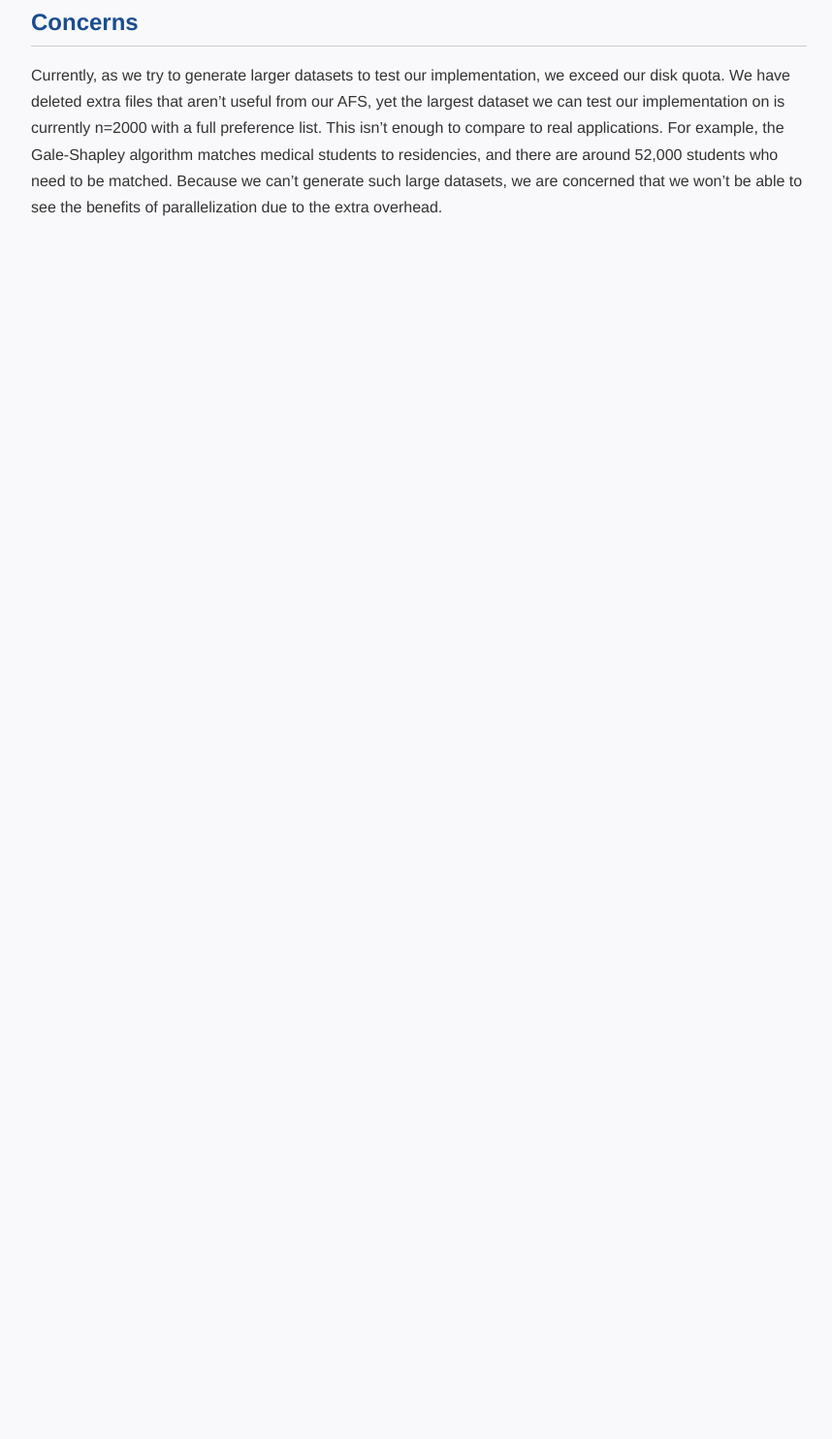
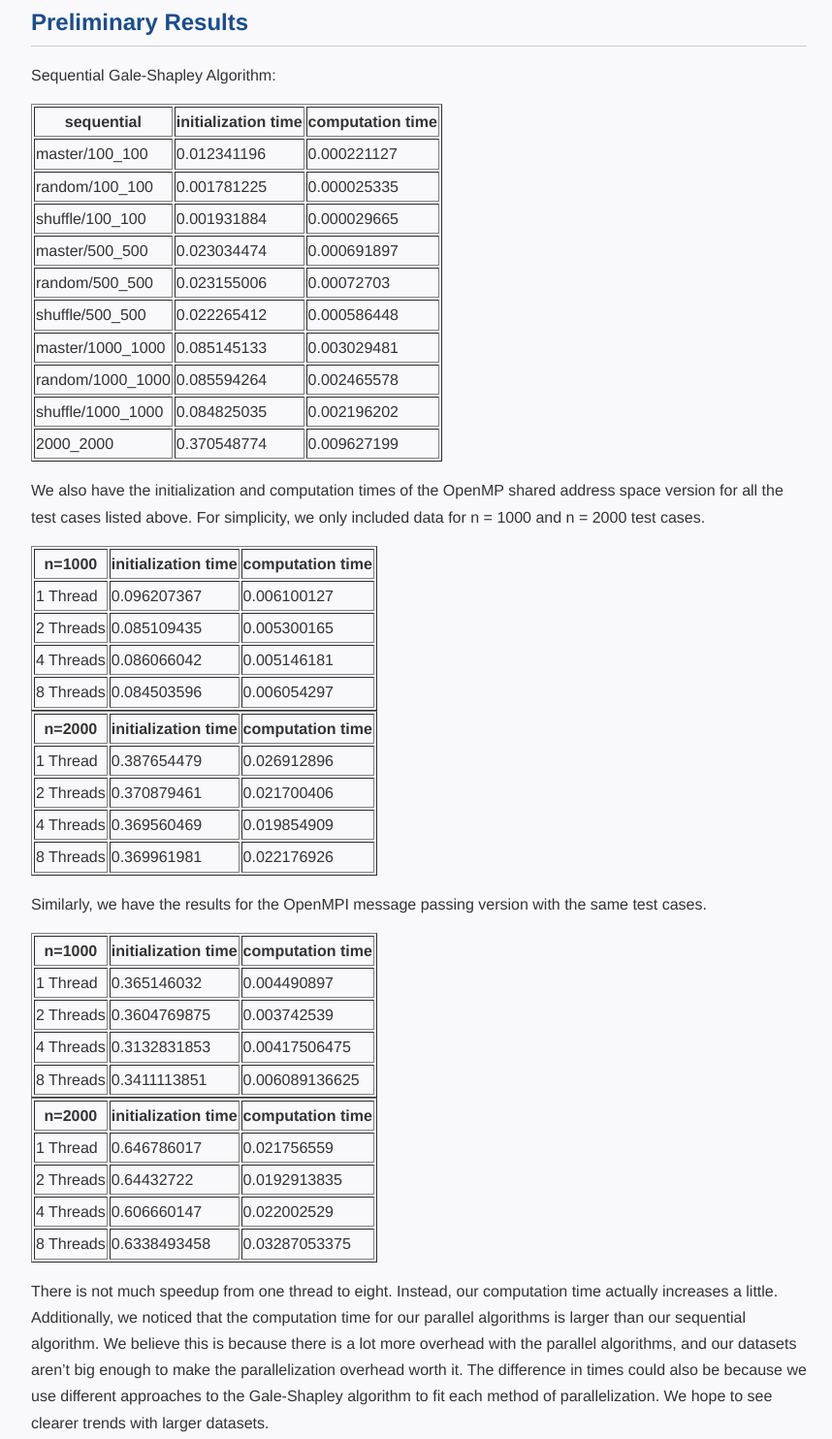
Before and after one commit to lucyw3857116/gale-shapley.github.io, a plain HTML site: page milestone.html in a window 1280 px wide. Shown: the part 3036-4520 px from the top of the page at 97% size, without its empty margins (208-1066 px from the left). Before the commit the page ends 3303 px from the top, so only its background shows below. Drawn offline with Linux system fonts and the light colour scheme.

Commit message:
Update milestone.html - added tables

```diff
--- a/milestone.html
+++ b/milestone.html
@@ -92,6 +92,75 @@
   <h2>Poster Sessions</h2>
   <p>Our goal would be to show a graph of the speedups of our different implementations and address the differences and benefits of using each type of parallelization regarding the Gale-Shapley Algorithm. We will also describe how we completed our parallel implementation and discuss potential future implementations or improvements we would have pursued if we had more time.</p>
 
+  <h2>Preliminary Results</h2>
+  <p>Sequential Gale-Shapley Algorithm:</p>
+  <table border="1">
+    <tr>
+    <th><strong>sequential</strong></th>
+    <th>initialization time</th>
+    <th>computation time</th>
+    </tr>
+    <tr><td>master/100_100</td><td>0.012341196</td><td>0.000221127</td></tr>
+    <tr><td>random/100_100</td><td>0.001781225</td><td>0.000025335</td></tr>
+    <tr><td>shuffle/100_100</td><td>0.001931884</td><td>0.000029665</td></tr>
+    <tr><td>master/500_500</td><td>0.023034474</td><td>0.000691897</td></tr>
+    <tr><td>random/500_500</td><td>0.023155006</td><td>0.00072703</td></tr>
+    <tr><td>shuffle/500_500</td><td>0.022265412</td><td>0.000586448</td></tr>
+    <tr><td>master/1000_1000</td><td>0.085145133</td><td>0.003029481</td></tr>
+    <tr><td>random/1000_1000</td><td>0.085594264</td><td>0.002465578</td></tr>
+    <tr><td>shuffle/1000_1000</td><td>0.084825035</td><td>0.002196202</td></tr>
+    <tr><td>2000_2000</td><td>0.370548774</td><td>0.009627199</td></tr>
+  </table>
+  <p>We also have the initialization and computation times of the OpenMP shared address space version for all the test cases listed above. For simplicity, we only included data for n = 1000 and n = 2000 test cases.</p>
+  <table border="1">
+    <tr>
+      <th>n=1000</th>
+      <th>initialization time</th>
+      <th>computation time</th>
+    </tr>
+    <tr><td>1 Thread</td><td>0.096207367</td><td>0.006100127</td></tr>
+    <tr><td>2 Threads</td><td>0.085109435</td><td>0.005300165</td></tr>
+    <tr><td>4 Threads</td><td>0.086066042</td><td>0.005146181</td></tr>
+    <tr><td>8 Threads</td><td>0.084503596</td><td>0.006054297</td></tr>
+  </table>
+
+  <table border="1">
+    <tr>
+      <th>n=2000</th>
+      <th>initialization time</th>
+      <th>computation time</th>
+    </tr>
+    <tr><td>1 Thread</td><td>0.387654479</td><td>0.026912896</td></tr>
+    <tr><td>2 Threads</td><td>0.370879461</td><td>0.021700406</td></tr>
+    <tr><td>4 Threads</td><td>0.369560469</td><td>0.019854909</td></tr>
+    <tr><td>8 Threads</td><td>0.369961981</td><td>0.022176926</td></tr>
+  </table>
+  <p>Similarly, we have the results for the OpenMPI message passing version with the same test cases.</p>
+  <table border="1">
+    <tr>
+      <th>n=1000</th>
+      <th>initialization time</th>
+      <th>computation time</th>
+    </tr>
+    <tr><td>1 Thread</td><td>0.365146032</td><td>0.004490897</td></tr>
+    <tr><td>2 Threads</td><td>0.3604769875</td><td>0.003742539</td></tr>
+    <tr><td>4 Threads</td><td>0.3132831853</td><td>0.00417506475</td></tr>
+    <tr><td>8 Threads</td><td>0.3411113851</td><td>0.006089136625</td></tr>
+  </table>
+
+  <table border="1">
+    <tr>
+      <th>n=2000</th>
+      <th>initialization time</th>
+      <th>computation time</th>
+    </tr>
+    <tr><td>1 Thread</td><td>0.646786017</td><td>0.021756559</td></tr>
+    <tr><td>2 Threads</td><td>0.64432722</td><td>0.0192913835</td></tr>
+    <tr><td>4 Threads</td><td>0.606660147</td><td>0.022002529</td></tr>
+    <tr><td>8 Threads</td><td>0.6338493458</td><td>0.03287053375</td></tr>
+  </table>
+  <p>There is not much speedup from one thread to eight. Instead, our computation time actually increases a little. Additionally, we noticed that the computation time for our parallel algorithms is larger than our sequential algorithm. We believe this is because there is a lot more overhead with the parallel algorithms, and our datasets aren’t big enough to make the parallelization overhead worth it. The difference in times could also be because we use different approaches to the Gale-Shapley algorithm to fit each method of parallelization. We hope to see clearer trends with larger datasets.</p>
+
   <h2>Concerns</h2>
   <p>Currently, as we try to generate larger datasets to test our implementation, we exceed our disk quota. We have deleted extra files that aren’t useful from our AFS, yet the largest dataset we can test our implementation on is currently n=2000 with a full preference list. This isn’t enough to compare to real applications. For example, the Gale-Shapley algorithm matches medical students to residencies, and there are around 52,000 students who need to be matched. Because we can’t generate such large datasets, we are concerned that we won’t be able to see the benefits of parallelization due to the extra overhead.</p>
 
```
